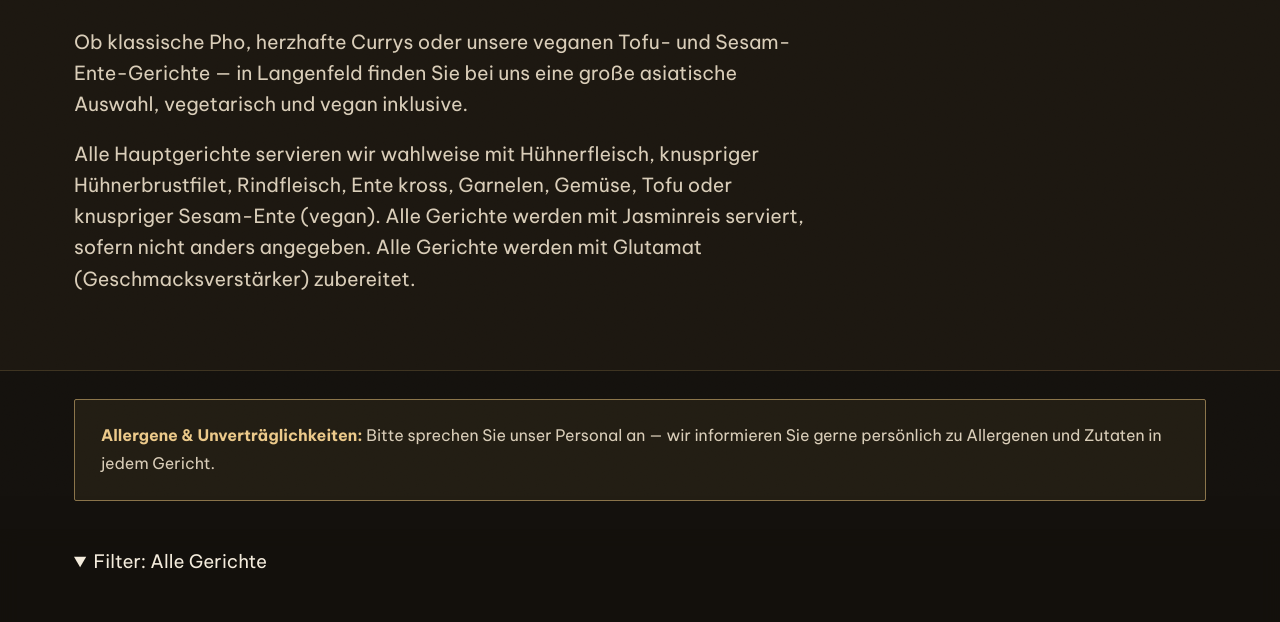
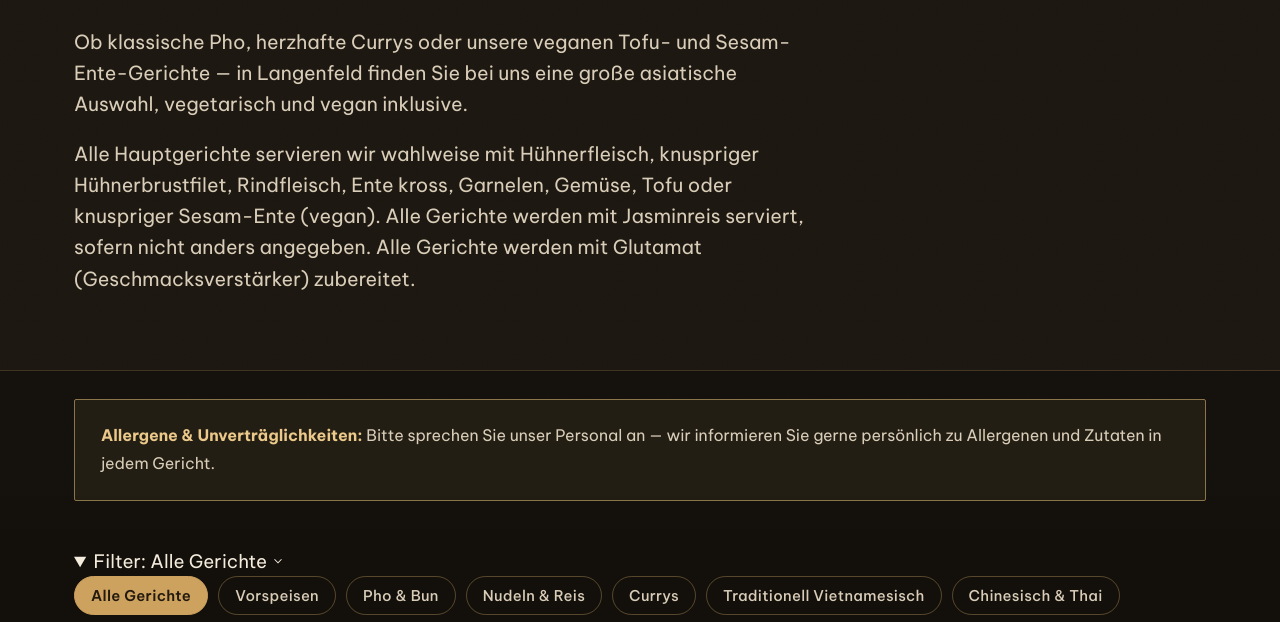
Before and after one commit to DennisKubitza/saigon-bistro-langenfeld, a plain HTML site: page speisekarte.html in a window 1280 px wide. Shown: the part 304-926 px from the top of the page. Drawn offline with Linux system fonts and the light colour scheme.

Commit message:
Bugfix Icon Size

```diff
--- a/speisekarte.html
+++ b/speisekarte.html
@@ -140,7 +140,7 @@
       <details class="filter-details" data-filter-details open>
         <summary class="filter-toggle">
           <span data-filter-toggle-label>Filter: Alle Gerichte</span>
-          <svg class="filter-toggle-icon" viewBox="0 0 24 24" fill="none" stroke="currentColor" stroke-width="1.8" aria-hidden="true"><path d="M6 9l6 6 6-6"/></svg>
+          <svg class="filter-toggle-icon" width="14" height="14" viewBox="0 0 24 24" fill="none" stroke="currentColor" stroke-width="1.8" aria-hidden="true" style="width:14px;height:14px;min-width:14px;flex-shrink:0;display:inline-block;"><path d="M6 9l6 6 6-6"/></svg>
         </summary>
         <div class="filter-scroll" data-filter-scroll>
           <button class="chip active" data-filter="alle">Alle Gerichte</button>
```
